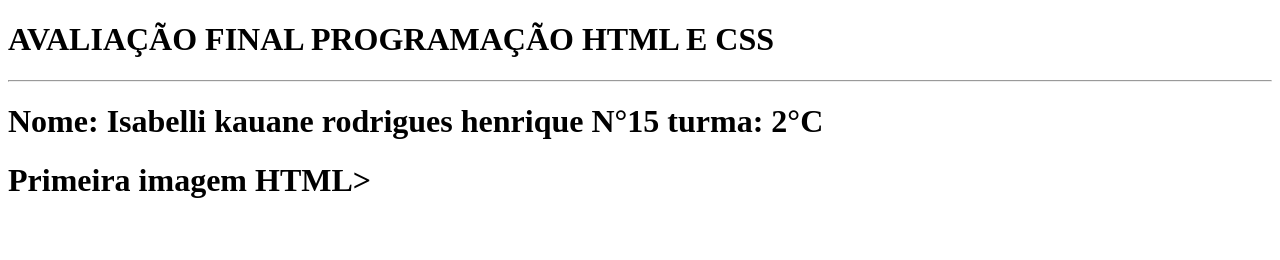
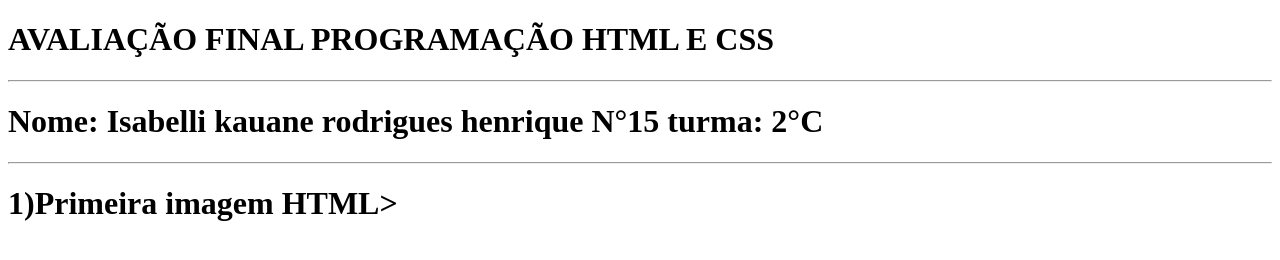
Before and after one commit to kauaneisa/AVALIA-O-HTML-E-CSS, a plain HTML site: page index.html in a window 1280 px wide. Drawn offline with Linux system fonts and the light colour scheme.

Commit message:
Update index.html

```diff
--- a/index.html
+++ b/index.html
@@ -6,7 +6,7 @@
     <meta name="viewport" content="width=device-width, initial-scale=1.0">
     <title>avaliação html e css</title>
     <STYLE>
-        body{background-color: rgb(red, green, blue);}
+        body{background-color: rgb(backgron-color;rgb(206, 105, 206);}
         h1 <color:rgb(224, 106, 179) rgb (0, 248, 248)
 
     </STYLE>
@@ -15,6 +15,7 @@
     <h1> AVALIAÇÃO FINAL PROGRAMAÇÃO HTML E CSS</h1>
     <HR>
         <H1> Nome: Isabelli kauane rodrigues henrique N°15 turma: 2°C</H1>
-        <h1> Primeira imagem HTML></h1>
+        <hr>
+        <h1> 1)Primeira imagem HTML></h1>
 </body>
 </html>
```
